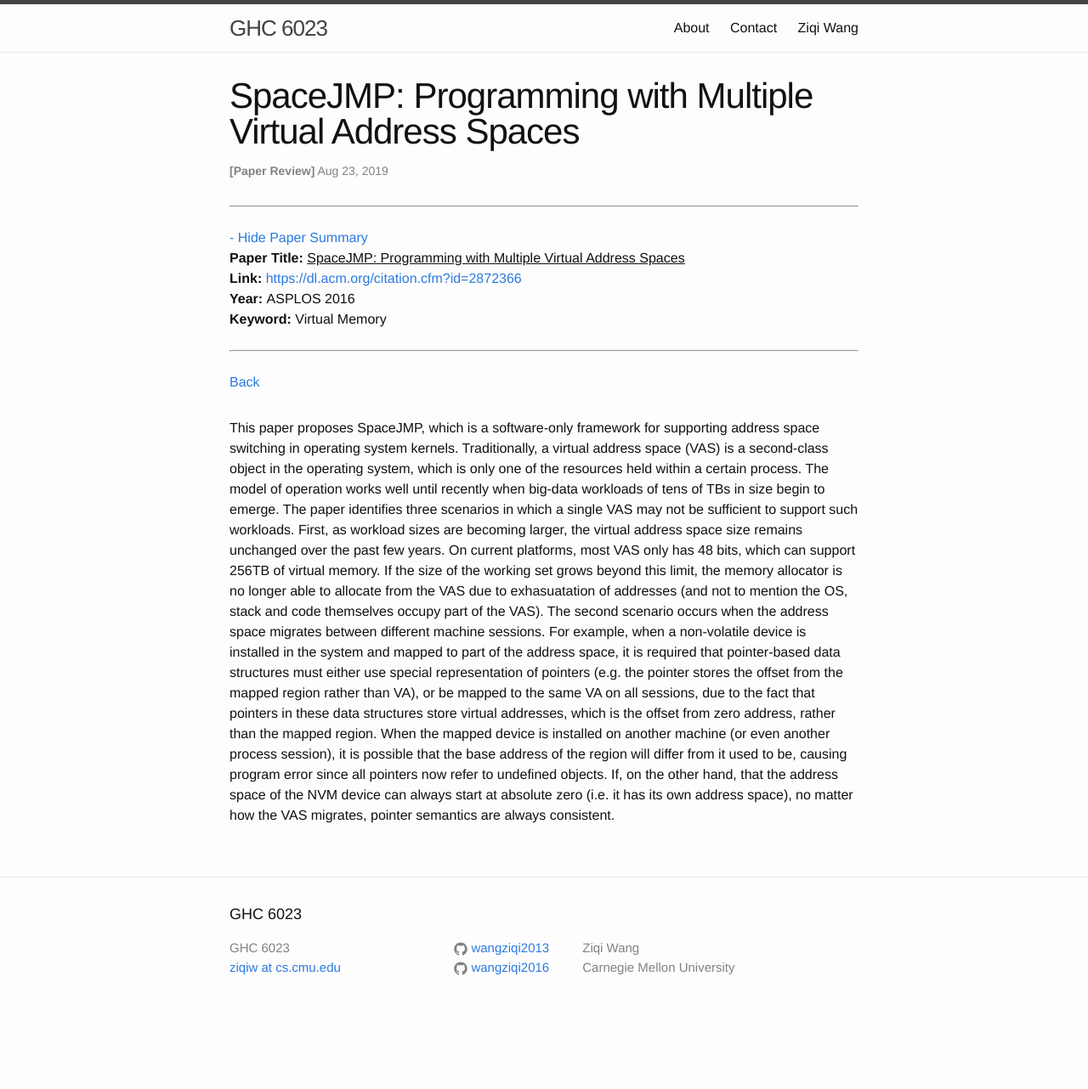
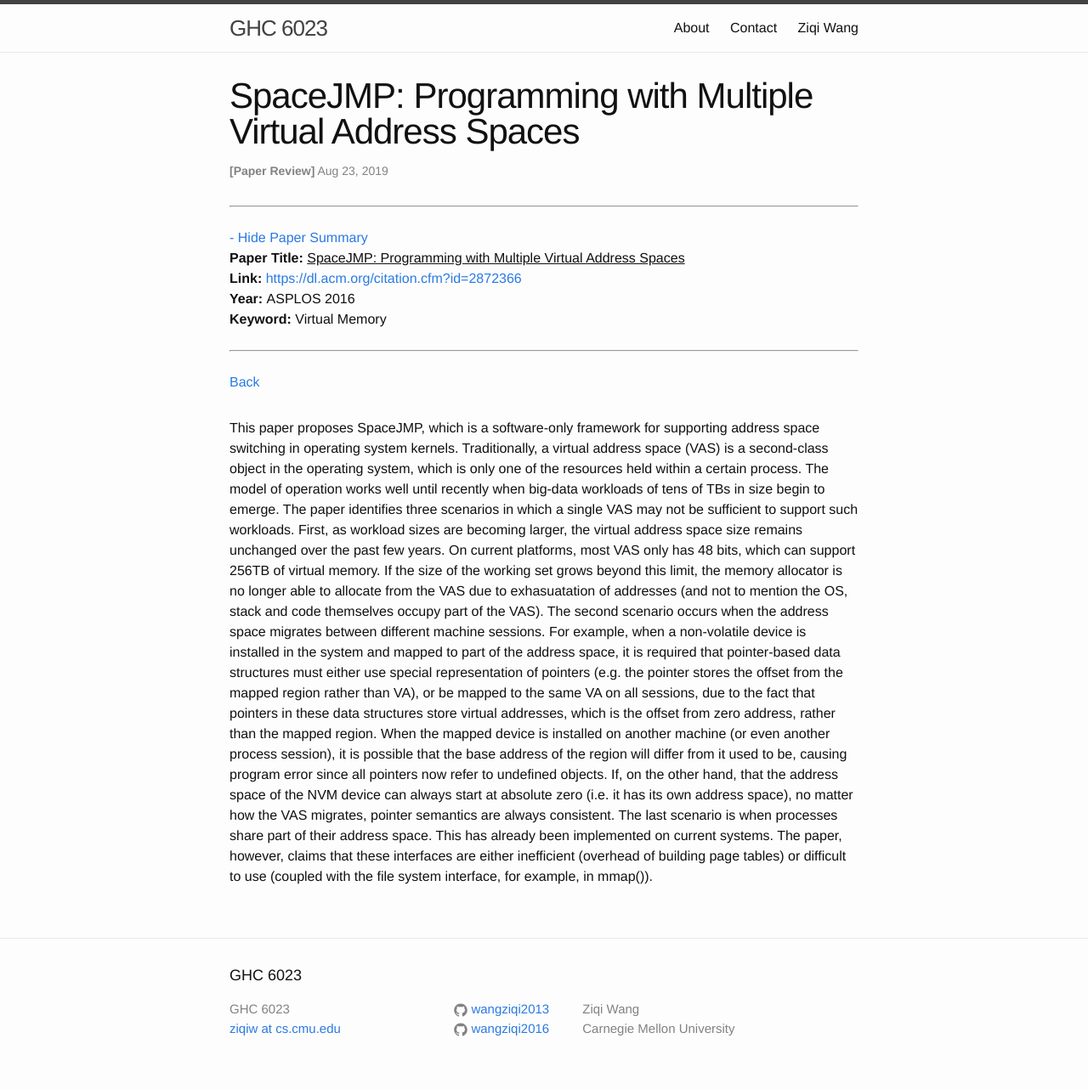
Before and after one commit to wangziqi2013/wangziqi2013.github.io, a Jekyll site: the page built from _posts/2019-08-23-SpaceJMP.markdown, in a window 1280 px wide. Shown: the whole page at 85% size. Built offline with Jekyll 4.4.1, drawn with Linux system fonts in a browser that asks for light colours; before the commit the page ends 1210 px from its top, so only the background shows below that.

Commit message:
Finish third scenario

```diff
--- a/_posts/2019-08-23-SpaceJMP.markdown
+++ b/_posts/2019-08-23-SpaceJMP.markdown
@@ -29,4 +29,7 @@ store virtual addresses, which is the offset from zero address, rather than the
 installed on another machine (or even another process session), it is possible that the base address of the region
 will differ from it used to be, causing program error since all pointers now refer to undefined objects.
 If, on the other hand, that the address space of the NVM device can always start at absolute zero (i.e. it has its own
-address space), no matter how the VAS migrates, pointer semantics are always consistent.
+address space), no matter how the VAS migrates, pointer semantics are always consistent. The last scenario is when
+processes share part of their address space. This has already been implemented on current systems. The paper, however,
+claims that these interfaces are either inefficient (overhead of building page tables) or difficult to use (coupled with
+the file system interface, for example, in mmap()).
```
